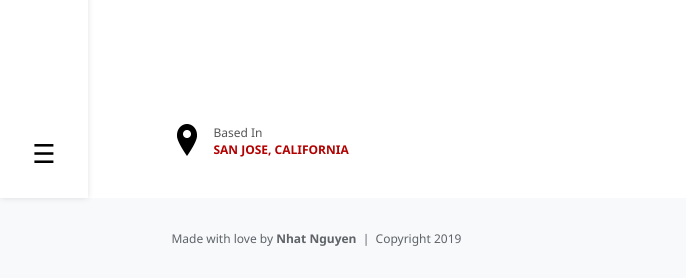
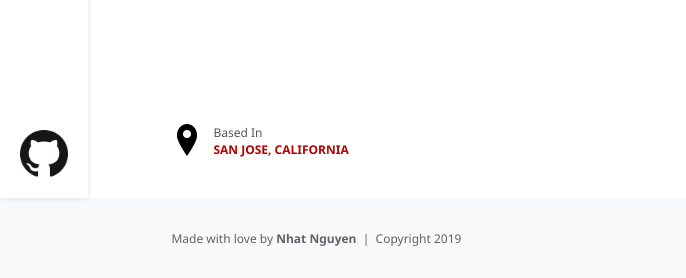
Before and after one commit to nattui/portfolio, a website built with Parcel: page development/index.html in a window 1280 px wide. Shown: the part 602-880 px from the top of the page, 0-686 px from the left. Built offline with nearby package versions, Linux system fonts and the light colour scheme.

Commit message:
Update index.html

```diff
--- a/development/index.html
+++ b/development/index.html
@@ -30,10 +30,10 @@
         <span>Software Developer</span>
       </div>
 
-      <button id="navbar-toggle" onclick="index.toggleFullNavbar()">☰</button>
-      <!-- <a id="navbar-toggle" href="https://github.com/nguyen-nhat">
+      <!-- <button id="navbar-toggle" onclick="index.toggleFullNavbar()">☰</button> -->
+      <a id="navbar-toggle" href="https://github.com/nguyen-nhat">
         <img src="resources/icon-github.png" alt="GitHub's mark logo leds to Nhat's GitHub profile">
-      </a> -->
+      </a>
 
     </div>
   </header>
```
